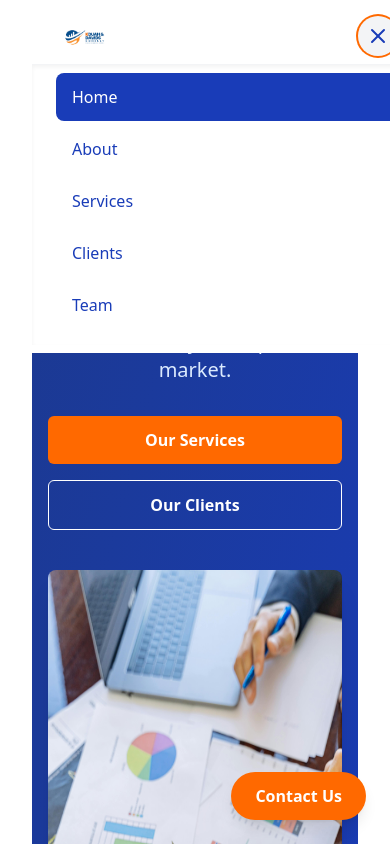
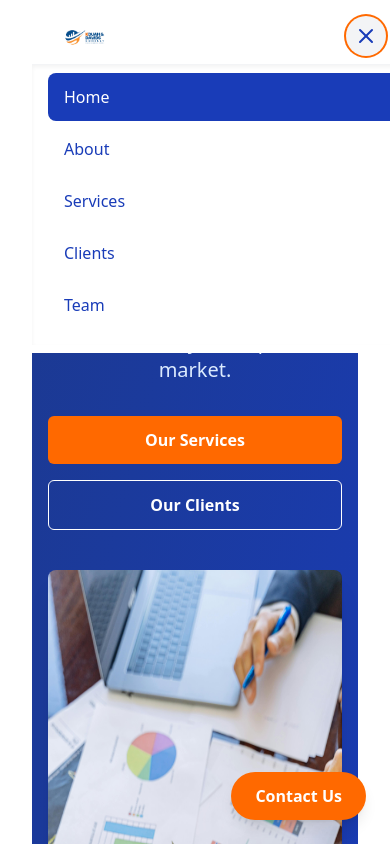
Before and after one commit to OumaArera/kduah-david, a React (Vite) app: page / in a window 390 px wide. Both pictures are taken after a click on the button 378 px from the left and 36 px from the top of the page. Shown: the top 844 px of the page. Built offline with nearby package versions, Linux system fonts and the light colour scheme.

Commit message:
feat: completed projects

```diff
--- a/src/components/layouts/Header.jsx
+++ b/src/components/layouts/Header.jsx
@@ -83,7 +83,7 @@ const Header = ({ activeSection, setActiveSection }) => {
           <div className="md:hidden flex items-center">
             <button
               onClick={toggleMenu}
-              className="text-blue-800 p-2 rounded-full bg-gray-100 hover:bg-gray-200 focus:outline-none focus:ring-2 focus:ring-orange-500"
+              className="text-blue-800 p-2 mr-3 rounded-full bg-gray-100 hover:bg-gray-200 focus:outline-none focus:ring-2 focus:ring-orange-500"
             >
               {isMenuOpen ? <X size={24} /> : <Menu size={24} />}
             </button>
@@ -93,7 +93,7 @@ const Header = ({ activeSection, setActiveSection }) => {
 
       {/* Mobile Navigation */}
       {isMenuOpen && (
-        <div className="md:hidden bg-white border-t border-gray-100 px-6 pt-2 pb-4 shadow-inner">
+        <div className="md:hidden bg-white border-t border-gray-100 px-4 pt-2 pb-4 shadow-inner max-w-full overflow-x-hidden">
           <div className="flex flex-col space-y-1">
             {['home', 'about', 'services', 'clients', 'team'].map((item) => (
               <button
```
